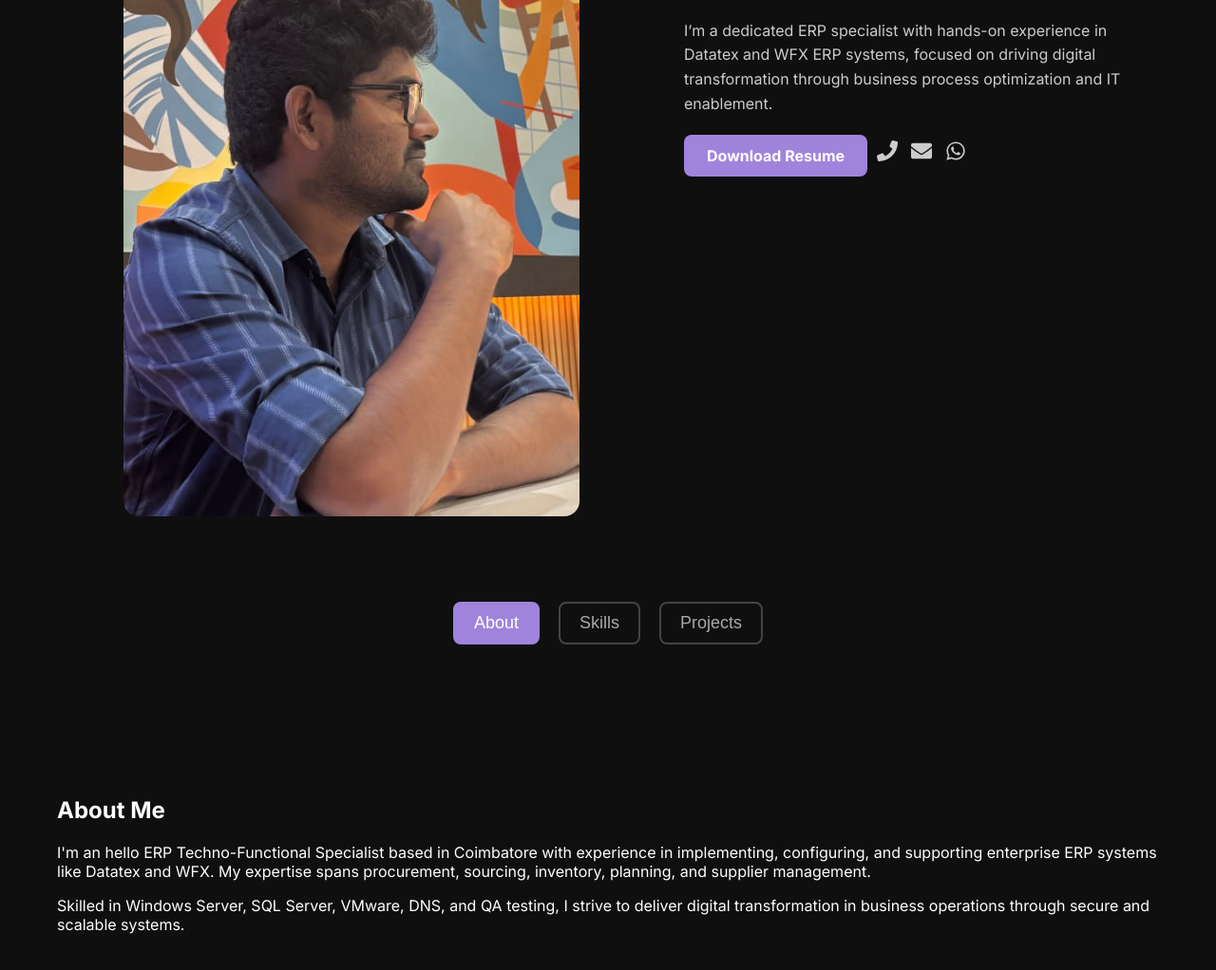
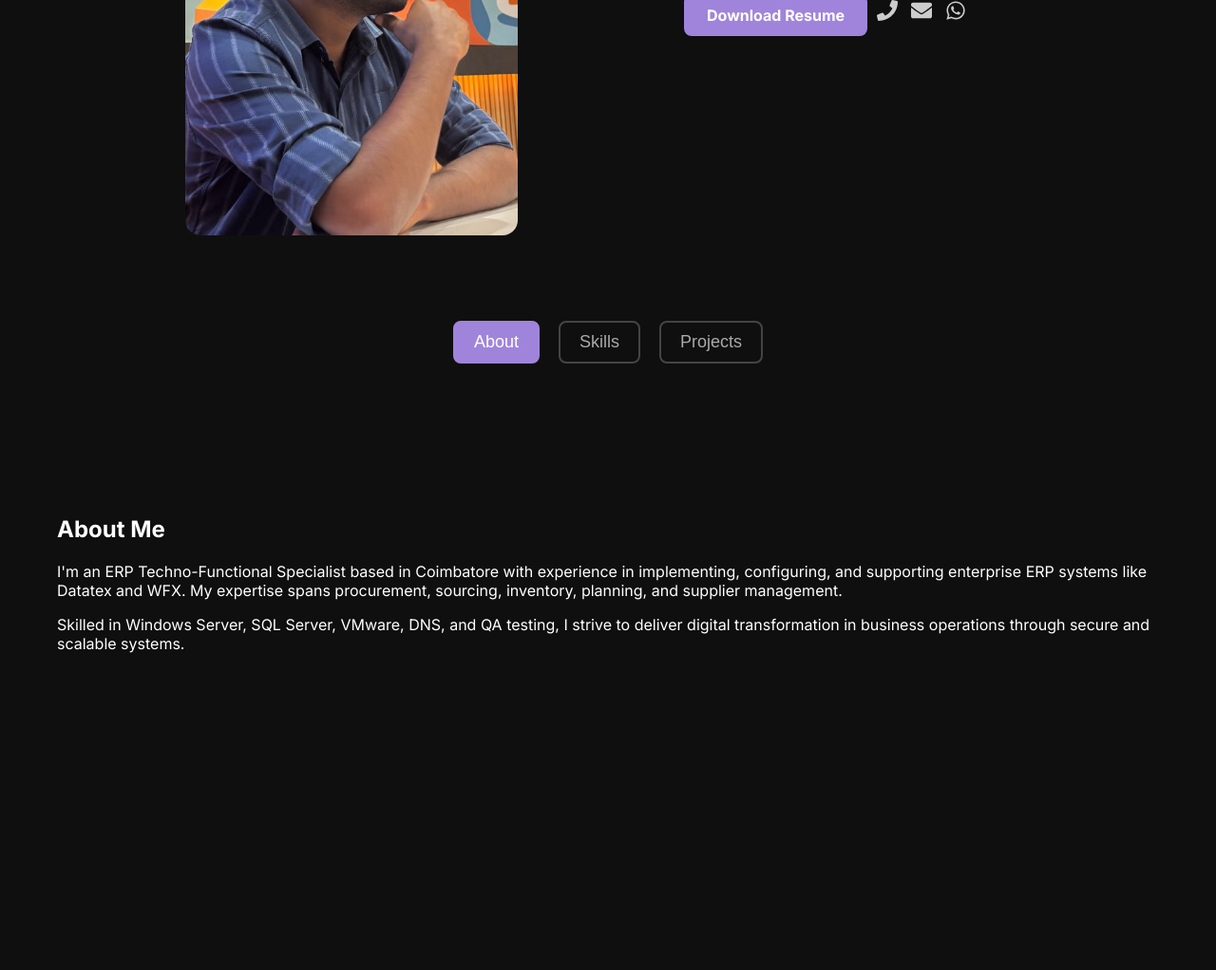
Before and after one commit to naveenkumarvaradha/naveen-modern-portfolio, a React (Vite) app: page / in a window 1280 px wide. Shown: the part 609-1631 px from the top of the page at 95% size. After the commit the page ends 1413 px from the top, so only its background shows below. Built offline with nearby package versions, Linux system fonts and the light colour scheme.

Commit message:
ERP Hello added in About

```diff
--- a/src/components/About.jsx
+++ b/src/components/About.jsx
@@ -4,7 +4,7 @@ const About = () => (
   <section id="about" data-aos="fade-up">
     <h2>About Me</h2>
     <p>
-      I'm an hello ERP Techno-Functional Specialist based in Coimbatore with experience in implementing, configuring,
+      I'm an  ERP Techno-Functional Specialist based in Coimbatore with experience in implementing, configuring,
       and supporting enterprise ERP systems like Datatex and WFX. My expertise spans procurement, sourcing,
       inventory, planning, and supplier management.
     </p>
--- a/src/components/Hero.css
+++ b/src/components/Hero.css
@@ -16,7 +16,7 @@
 }
 
 .hero-image {
-  width: 480px; /* or 350px or 400px */
+  width: 350px; /* or 350px or 400px */
   border-radius: 1rem; /* optional: keeps rounded corners */
   object-fit: cover;   /* optional: ensures nice image scaling */
 }
```
Also changed, not shown: 4 other files (tests, documents, lock files or other folders).
